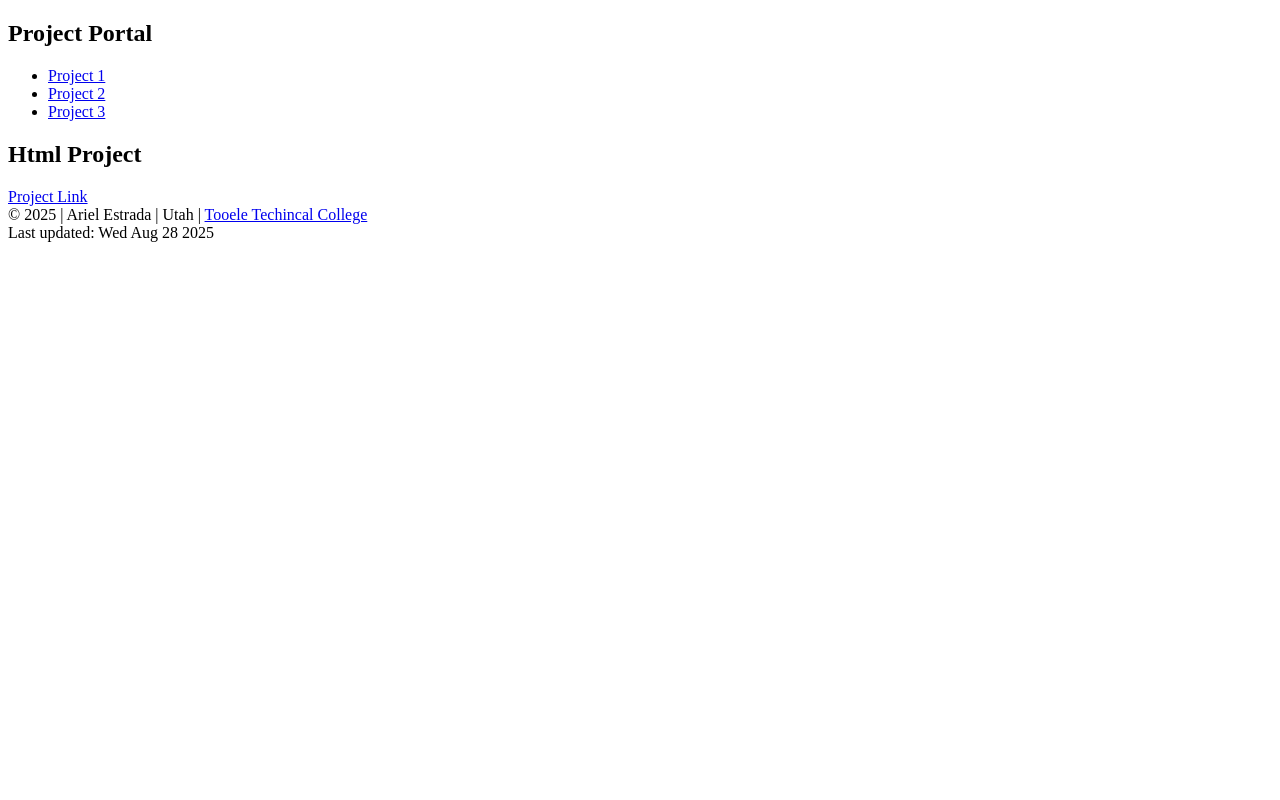
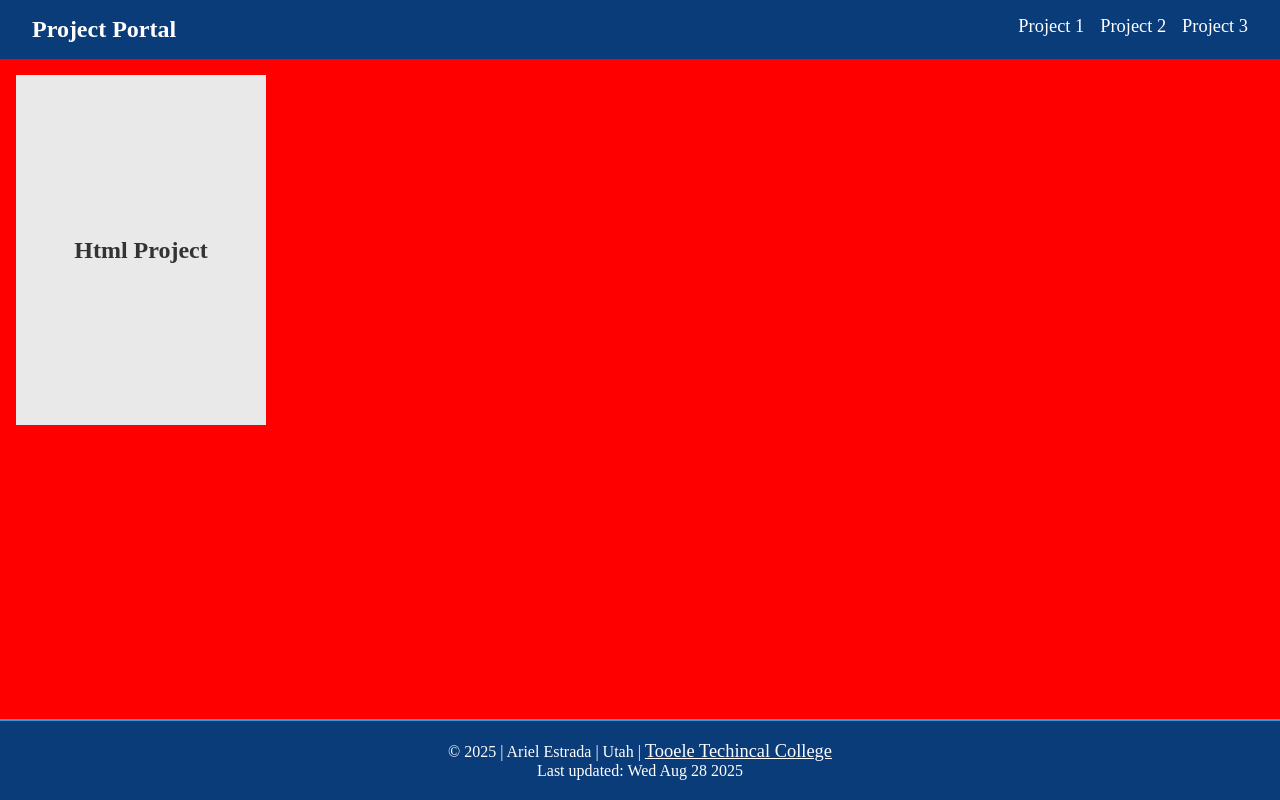
Before and after one commit to ArielEstrada88/Portal_project, a plain HTML site: page index.html in a window 1280 px wide. Drawn offline with Linux system fonts and the light colour scheme.

Commit message:
Added CSS FIle

```diff
--- a/index.html
+++ b/index.html
@@ -2,7 +2,9 @@
 <html lang="en">
 <head>
     <meta charset="UTF-8">
+    <meta http-equi="X-AU-Complatible" conten="IE=edge" />
     <meta name="viewport" content="width=device-width, initial-scale=1.0">
+    <link rel="stylesheet" href="style.css" />
     <title>Portal_Project</title>
 </head>
     <body>
--- a/style.css
+++ b/style.css
@@ -0,0 +1,115 @@
+body{
+    background-color: red;
+    }
+
+
+
+/* Card Styles*/
+
+    .cards {
+display: flex;
+justify-content: flex-start;
+align-items: flex-start;
+gap: 1rem;
+flex-wrap: wrap;
+padding: 1rem;
+}
+
+.card {
+width: 250px;
+height: 350px;
+perspective: 800px;
+border-style: none;
+}
+
+.card-inner {
+width: 100%;
+height: 100%;
+transition: transform 0.6s;
+transform-style: preserve-3d;
+}
+
+.card:hover .card-inner {
+transform: rotateY(180deg);
+}
+
+.card-front,
+.card-back {
+position: absolute;
+width: 100%;
+height: 100%;
+backface-visibility: hidden;
+text-align: center;
+}
+
+.card-front {
+background-color: #e9e9e9;
+color: #333;
+display: flex;
+align-items: center;
+justify-content: center;
+}
+
+.card-back {
+background-color: #333;
+color: #fff;
+transform: rotateY(180deg);
+display: flex;
+align-items: center;
+justify-content: center;
+}
+
+/* Footer Styles */
+
+a {
+  font-size: 1.15rem;
+}
+header,
+footer {
+  border-top: 2px solid #3498db;
+  background-color: #0b3c7a;
+  color: white;
+  text-align: center;
+  padding: 1.25rem;
+}
+footer {
+  position: fixed;
+  bottom: 0;
+  width: 100%;
+}
+#ttechLink {
+  color: white;
+}
+@media screen and (max-width: 820px) {
+  .cards {
+    justify-content: center;
+  }
+}
+
+/* Nav Bar */
+
+* {
+  box-sizing: border-box;
+  margin: 0;
+  padding: 0;
+} /* Nav */
+nav {
+  display: flex; /* 1 */
+  justify-content: space-between; /* 2 */
+  padding: 1rem 2rem; /* 3 */
+  background: #0b3c7a; /* 4 */
+}
+nav ul {
+  display: flex; /* 5 */
+  list-style: none; /* 6 */
+}
+nav li {
+  padding-left: 1rem; /* 7! */
+}
+nav a {
+  text-decoration: none;
+  color: #fff;
+}
+nav h2 {
+  color: #fff;
+}
```
